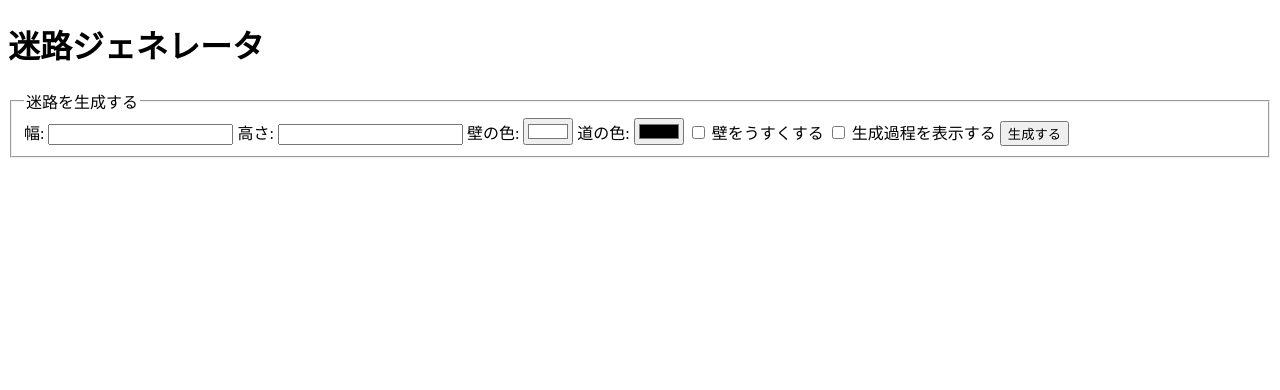
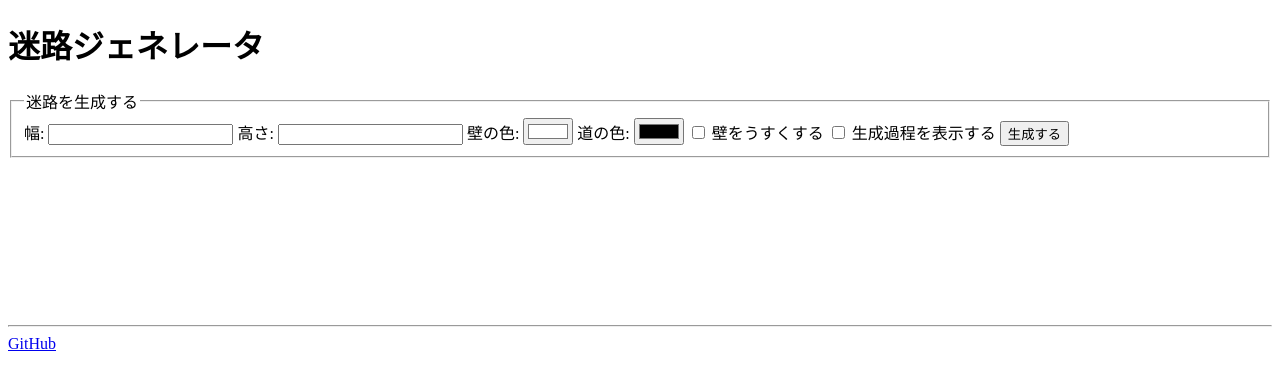
Before and after one commit to KusaReMKN/mazegen, a plain HTML site: page index.html in a window 1280 px wide. Drawn offline with Linux system fonts and the light colour scheme.

Commit message:
Add link to GitHub repository

```diff
--- a/index.html
+++ b/index.html
@@ -28,5 +28,7 @@
 </fieldset>
 <canvas id="canvas"></canvas>
 <pre id="debug"></pre>
+<hr>
+<a href="https://github.com/KusaReMKN/mazegen">GitHub</a>
 </body>
 </html>
```
